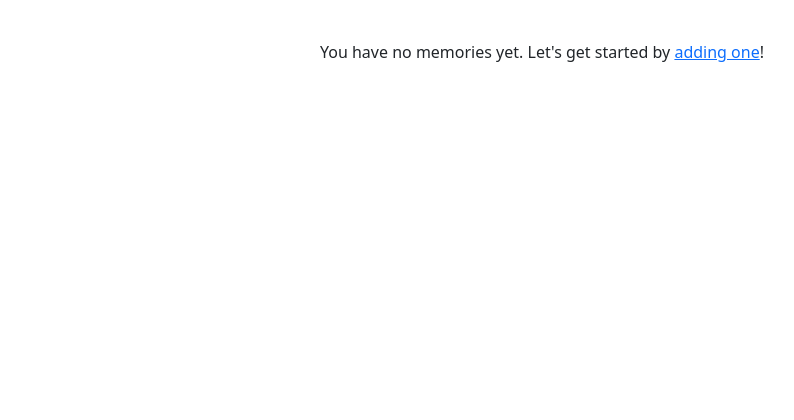
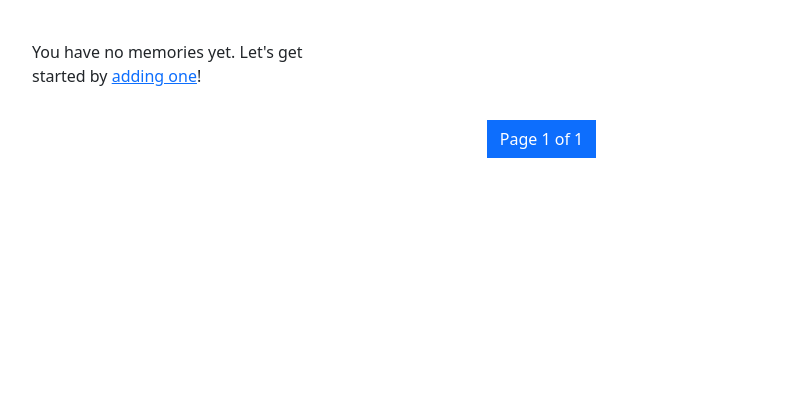
Before and after one commit to hungngocphat01/Django-Memories-Web, a Django app: page / in a window 1280 px wide. Shown: the part 362-782 px from the top of the page, without its empty margins (98-892 px from the left). Run offline with Django 4.2, Linux system fonts and the light colour scheme; the visitor is signed in with stand-in values (Sample User, id 1); data comes from the database, SQL or seed files in the repository; data that the repository does not hold is empty; parts of the project's set-up code (start-up, migrations or seed data) failed here and were passed over; some libraries are stand-ins or nearby versions.

Commit message:
Add pagination

```diff
--- a/source/main/models.py
+++ b/source/main/models.py
@@ -4,10 +4,9 @@ import logging
 import io
 import urllib.request as request
 from django.db import models
-from django.core.files.base import ContentFile, File
+from django.core.files.base import File
 from django.contrib.auth.models import User
-from django.contrib.auth import user_logged_in
-from django.db.models.signals import post_save, post_delete
+from django.db.models.signals import post_save
 from django.dispatch import receiver
 from social_django.models import UserSocialAuth
 from location_field.models.plain import PlainLocationField
@@ -17,6 +16,10 @@ logger = logging.getLogger(__name__)
 
 
 class Profile(models.Model):
+    """
+    Extends user model with additional information
+    """
+
     user = models.OneToOneField(to=User, on_delete=models.CASCADE)
     avatar_img = models.ImageField(upload_to="user_avatar", null=True, blank=True)
 
@@ -71,6 +74,10 @@ def create_profile_signal(sender, instance, created, **kwargs):
 
 
 class Post(models.Model):
+    """
+    A post that can be uploaded by the user
+    """
+
     user = models.ForeignKey(verbose_name="Username", to=User, on_delete=models.CASCADE)
     title = models.CharField(verbose_name="Post title", max_length=100)
     content = models.TextField(verbose_name="Post content")
@@ -92,7 +99,7 @@ class Post(models.Model):
         default="10.762622,106.660172",
         help_text="You can zoom, click on the map to  select a location",
     )
-    date_created = models.DateField(verbose_name="Date created", auto_now_add=True)
+    date_created = models.DateTimeField(verbose_name="Date created", auto_now_add=True)
 
     @property
     def img_url(self):
--- a/source/main/templates/home/home.html
+++ b/source/main/templates/home/home.html
@@ -24,10 +24,9 @@
 {% endblock header %}
 
 {% block content %}
-    <div class="container py-4 h-100 w-100 d-flex justify-content-center">
-        {% if posts %}
+    <div class="container py-4 h-100 w-100 d-flex flex-column justify-content-start align-items-center">
         <div class="grid-container">
-                {% for post in posts %}
+            {% for post in page_obj %}
                 <div class="grid-item">
                     <div class="card">
                         <img src="{{ post.img_url }}" class="card-img-top crop-img" alt="">
@@ -40,13 +39,46 @@
                         </div>
                     </div>
                 </div>
-                {% endfor %}
-            </div>
-        {% else %}
+            {% empty %}
                 <div class="flex-1">
                     <p>You have no memories yet. Let's get started by <a href="{% url 'app:post_create' %}">adding one</a>!</p>
                 </div>
+            {% endfor %}
+        </div>
+
+        <div class="py-3 d-flex justify-content-center">
+            <nav>
+                <ul class="pagination">
+                    <li class="page-item">
+                        {% if page_obj.has_previous %}
+                            <a class="page-link" href="?page=1">&laquo; first</a>
                         {% endif %}
+                    </li>
+
+                    <li class="page-item">
+                        {% if page_obj.has_previous %}
+                            <a class="page-link" href="?page={{ page_obj.previous_page_number }}">previous</a>
+                        {% endif %}
+                    </li>
+
+                    <li class="page-item current active">
+                        <a class="page-link">Page {{ page_obj.number }} of {{ page_obj.paginator.num_pages }}</a>
+                    </li>
+
+                    <li class="page-item">
+                        {% if page_obj.has_next %}
+                            <a class="page-link" href="?page={{ page_obj.next_page_number }}">next</a>
+                        {% endif %}
+                    </li>
+
+                    <li class="page-item">
+                        {% if page_obj.has_next %}
+                            <a class="page-link" href="?page={{ page_obj.paginator.num_pages }}">last &raquo;</a>
+                        {% endif %}
+                    </li>
+                </ul>
+            </nav>
+        </div>
     </div>
 
     <script src="{% static 'js/quote.js' %}"></script>
--- a/source/main/urls.py
+++ b/source/main/urls.py
@@ -1,5 +1,4 @@
 from django.urls import path
-from django.contrib.auth.decorators import login_required
 from .views import *
 
 app_name = "app"
--- a/source/main/views.py
+++ b/source/main/views.py
@@ -6,14 +6,19 @@ from django.core.exceptions import *
 from django.db import transaction
 from django.http import Http404, HttpRequest, HttpResponseServerError
 from django.shortcuts import redirect, render
-from django.views.generic import View
+from django.views.generic import View, ListView
+from django.core.paginator import Paginator
+
 
 from .forms import *
 
 
 class LoginRequiredMixin(DefaultLoginRequiredMixin):
     raise_exception = True
-    permission_denied_message = "You do not have access to this content because you are not logged in.\r\nPlease go back to our homepage."
+    permission_denied_message = (
+        "You do not have access to this content because you are not logged in"
+        "\r\nPlease go back to our homepage."
+    )
 
 
 class HomeView(View):
@@ -22,19 +27,30 @@ class HomeView(View):
     """
 
     template_name = "home/home.html"
+    MAX_POSTS = 9
 
     def get(self, request: HttpRequest):
         try:
+            # If user not signed in, redirect to login page
             current_user = request.user
             if not current_user.is_authenticated:
                 return redirect("app:login")
 
-            posts = Post.objects.filter(user__username=current_user.username)
+            # Get all posts for this user
+            posts = Post.objects.filter(user=current_user).order_by("-date_created")
+            paginator = Paginator(posts, self.MAX_POSTS)
+
+            # Filter by page
+            page_number = request.GET.get("page")
+            print(page_number)
+            if not page_number:
+                page_number = 1
+            page_obj = paginator.get_page(page_number)
 
             return render(
                 request,
                 self.template_name,
-                {"posts": posts, "title": "Home", "current_user": current_user},
+                {"page_obj": page_obj, "title": "Home", "current_user": current_user},
             )
         except Exception as e:
             if settings.DEBUG:
@@ -53,7 +69,7 @@ class LoginView(View):
         try:
             current_user = request.user
 
-            # Don't let the user access the login page if they has logged in
+            # Don't let the user access the login page if they have logged in
             if current_user.is_authenticated:
                 return redirect("app:home")
 
@@ -90,7 +106,7 @@ class BasePostCreateEditView(LoginRequiredMixin, View):
 
     template_name = "post/post_create_edit.html"
 
-    def __process_validation_err(self, request, form):
+    def _process_validation_err(self, request, form):
         # Get all errors from form
         form_errors = form.errors.get_json_data()
         # Send error messages to client
@@ -132,6 +148,7 @@ class PostCreateView(BasePostCreateEditView):
         try:
             # Create new form
             form = PostForm(request.POST, request.FILES)
+
             # Validate and append to DB
             if form.is_valid():
                 with transaction.atomic():
@@ -141,9 +158,11 @@ class PostCreateView(BasePostCreateEditView):
                 messages.success(request, "Successfully added a new post")
                 return redirect("app:home")
             else:
-                raise ValidationError()
+                raise ValidationError(
+                    "The data you have submitted is invalid. Please try again."
+                )
         except ValidationError:
-            return self.__process_validation_err(request, form)
+            return self._process_validation_err(request, form)
         except Exception as e:
             if settings.DEBUG:
                 raise e
@@ -157,9 +176,11 @@ class PostEditView(BasePostCreateEditView):
 
     def get(self, request: HttpRequest, post_id):
         try:
+            # Get requested post
             current_user = request.user
             post = Post.objects.get(id=post_id, user__username=current_user.username)
 
+            # Populate form with item and send to client
             form = PostForm(instance=post)
             return render(
                 request,
@@ -184,8 +205,9 @@ class PostEditView(BasePostCreateEditView):
             # Get corresponding post
             post = Post.objects.get(id=post_id, user__username=current_user.username)
 
-            # Create new form
+            # Populate form with edited data from client
             form = PostForm(request.POST, request.FILES, instance=post)
+
             # Validate and append to DB
             if form.is_valid():
                 print(request.FILES)
@@ -196,11 +218,13 @@ class PostEditView(BasePostCreateEditView):
                 messages.success(request, "Successfully edit the new post")
                 return redirect("app:post_view", post_id)
             else:
-                raise ValidationError()
+                raise ValidationError(
+                    "The data you have submitted is invalid. Please try again."
+                )
         except ObjectDoesNotExist:
             raise Http404()
         except ValidationError:
-            return self.__process_validation_err(request, form)
+            return self._process_validation_err(request, form)
         except Exception as e:
             if settings.DEBUG:
                 raise e
@@ -229,7 +253,7 @@ class PostView(LoginRequiredMixin, View):
         except ObjectDoesNotExist:
             raise Http404()
         except Exception as e:
-            raise
+            raise e
 
 
 class PostDelete(LoginRequiredMixin, View):
--- a/source/memories/settings.py
+++ b/source/memories/settings.py
@@ -12,14 +12,14 @@ https://docs.djangoproject.com/en/4.0/ref/settings/
 
 import os
 from pathlib import Path
-from dotenv import load_dotenv
 from urllib.parse import urlparse
 from social_core.pipeline import DEFAULT_AUTH_PIPELINE
+from dotenv import load_dotenv
 
 # Build paths inside the project like this: BASE_DIR / 'subdir'.
 BASE_DIR = Path(__file__).resolve().parent.parent
 SETTINGS_PATH = os.path.dirname(os.path.dirname(__file__))
-# load_dotenv(os.path.join(BASE_DIR, '.env'))
+# load_dotenv(os.path.join(BASE_DIR, '.heroku.env'))
 
 # Quick-start development settings - unsuitable for production
 # See https://docs.djangoproject.com/en/4.0/howto/deployment/checklist/
```
Also changed, not shown: source/main/migrations/0003_alter_post_date_created.py (added). Lines whose indentation alone changed are shown as unchanged.
